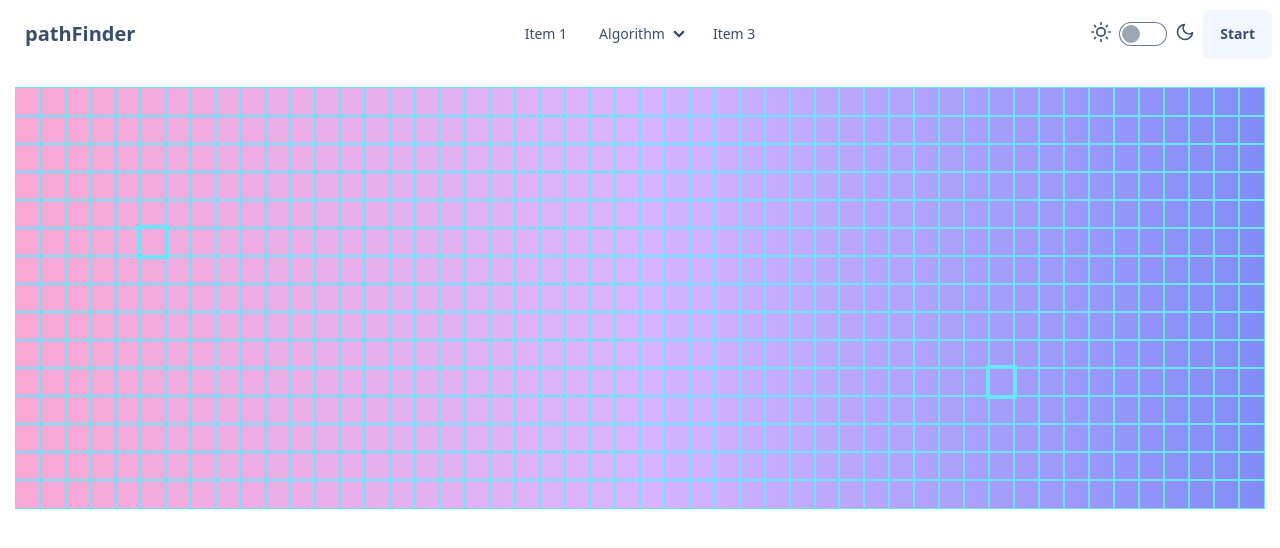
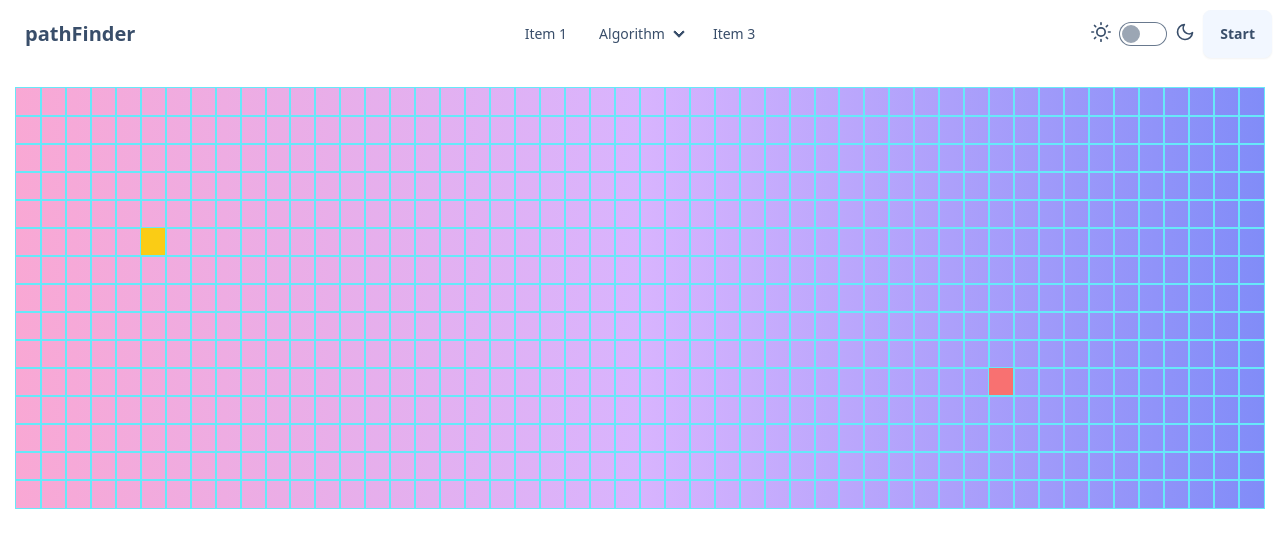
Before and after one commit to Badsha1996/path-finder, a Next.js app: page / in a window 1280 px wide. Shown: the top 548 px of the page. Built offline with nearby package versions, Linux system fonts and the light colour scheme.

Commit message:
Dijesktra visual Path

```diff
--- a/src/app/page.tsx
+++ b/src/app/page.tsx
@@ -1,4 +1,4 @@
-import GridWrapper from '@/components/grid/GridWrapper'
+import Grid from '@/components/grid/Grid'
 import Navbar from '@/components/navbar/Navbar'
 
 
@@ -7,7 +7,7 @@ export default function Home() {
     <main className='h-svh'>
       <div className=''>
         <Navbar />
-        <GridWrapper/>
+        <Grid/>
       </div>
     </main>
   )
--- a/src/components/grid/Grid.tsx
+++ b/src/components/grid/Grid.tsx
@@ -6,13 +6,14 @@ const Grid = () => {
     const { grid } = useGridContext()
 
     return (<>
-        <div className=''>
+
+        <div className='mx-4 max-w-max max-h-max bg-gradient-to-r from-pink-300 via-purple-300 to-indigo-400'>
             {
                 grid.map((row, rowIdx: number) => {
                     return <div className='flex' key={rowIdx}>
                         {row.map((node, nodeIdx: number) => {
-                            const { isStart, isFinish } = node
-                            return (<Node key={nodeIdx} isStart={isStart} isFinish={isFinish} />)
+                            const { isStart, isFinish, isVisited, row, col } = node
+                            return (<Node key={nodeIdx} isStart={isStart} isFinish={isFinish} isVisited={isVisited} row={row} col={col}/>)
                         }
                         )}
                     </div>
--- a/src/components/grid/GridWrapper.tsx
+++ /dev/null
@@ -1,12 +0,0 @@
-import Grid from "./Grid"
-
-const GridWrapper = () => {
-    return (<>
-        <div className='mx-4 max-w-max max-h-max bg-gradient-to-r from-pink-300 via-purple-300 to-indigo-400'>
-            <Grid />
-        </div>
-    </>
-    )
-}
-
-export default GridWrapper
--- a/src/components/navbar/Navbar.tsx
+++ b/src/components/navbar/Navbar.tsx
@@ -2,20 +2,33 @@
 import React, { useState } from 'react'
 import ThemeSwap from './ThemeSwap';
 import dijkstra from '@/libs/algorithms/dijkstra';
-import { Theme, useThemeContext } from '@/libs/context/themeContext/ThemeContext';
-import { FINISH_NODE_COL, FINISH_NODE_ROW, START_NODE_COL, START_NODE_ROW, useGridContext } from '@/libs/context/gridContext/GridContext';
+import { useThemeContext } from '@/libs/context/themeContext/ThemeContext';
+import { FINISH_NODE_COL, FINISH_NODE_ROW, NodeType, START_NODE_COL, START_NODE_ROW, useGridContext } from '@/libs/context/gridContext/GridContext';
 
 
 const Navbar = () => {
     const [selectedOption, setSelectedOption] = useState('Algorithm');
     const { setTheme } = useThemeContext()
-    const { grid } = useGridContext()
+    const { grid, setGrid } = useGridContext()
     const handleOptionClick = (option: string) => setSelectedOption(option)
+    const animateAlgorithm = (nodes: NodeType[]) => {
+
+        for (let i = 0; i < nodes.length; i++) {
+            setTimeout(() => {
+                const node = nodes[i];
+                const elementId = `node-${node.row}-${node.col}`;
+                const element = document.getElementById(elementId) as HTMLElement;
+                if (element) element.classList.add(`node-visited`)
+            }, 15 * i);
+        }
+
+    }
     const startAlgorithm = () => {
         if (grid.length > 0 && grid[0].length > 0) {
             const visitedNodesInOrder = dijkstra(grid,
                 grid[START_NODE_ROW]?.[START_NODE_COL],
                 grid[FINISH_NODE_ROW]?.[FINISH_NODE_COL])
+            animateAlgorithm(visitedNodesInOrder)
         }
     }
 
--- /dev/null
+++ b/src/components/node/Node.css
@@ -0,0 +1,33 @@
+.node-visited {
+    animation-name: visitedAnimation;
+    animation-duration: 1.5s;
+    animation-timing-function: ease-out;
+    animation-delay: 0;
+    animation-direction: alternate;
+    animation-iteration-count: 1;
+    animation-fill-mode: forwards;
+    animation-play-state: running;
+  }
+
+
+@keyframes visitedAnimation {
+    0% {
+      transform: scale(0.3);
+      background-color: rgba(0, 0, 66, 0.75);
+      border-radius: 100%;
+    }
+
+    50% {
+      background-color: rgba(17, 104, 217, 0.75);
+    }
+
+    75% {
+      transform: scale(1.2);
+      background-color: rgba(0, 217, 159, 0.75);
+    }
+
+    100% {
+      transform: scale(1);
+      background-color: rgba(0, 190, 218, 0.75);
+    }
+  }
--- a/src/components/node/Node.tsx
+++ b/src/components/node/Node.tsx
@@ -1,7 +1,9 @@
-const Node = ({ isStart, isFinish }: { isStart: boolean, isFinish: boolean }) => {
-  const nodeDesignClass = isStart ? 'bg-yellow-400' : isFinish ? 'bg-red-400' : ''
+import './Node.css'
+const Node = ({ isStart, isFinish,row, col, isVisited}: { isStart: boolean, isFinish: boolean, isVisited: boolean, row:number, col:number }) => {
+  const nodeDesignClass = isStart ? 'bg-yellow-400' : isFinish ? 'bg-red-400' : isVisited? ' ' : ''
+
   return (
-    <div className={`h-7 w-7 outline-cyan-300 outline outline-1${nodeDesignClass}`}></div>
+    <div id={`node-${row}-${col}`} className={`h-7 w-7 outline-cyan-300 outline outline-1 ${nodeDesignClass}`}></div>
   )
 }
 export default Node
--- a/src/libs/context/gridContext/GridContext.tsx
+++ b/src/libs/context/gridContext/GridContext.tsx
@@ -57,6 +57,7 @@ export const GridContextProvider = ({ children }: GridContextProviderProps) => {
         }
         return gridNode
     }
+
     useEffect(() => {
         setGrid(genGrid())
     }, [])
```
